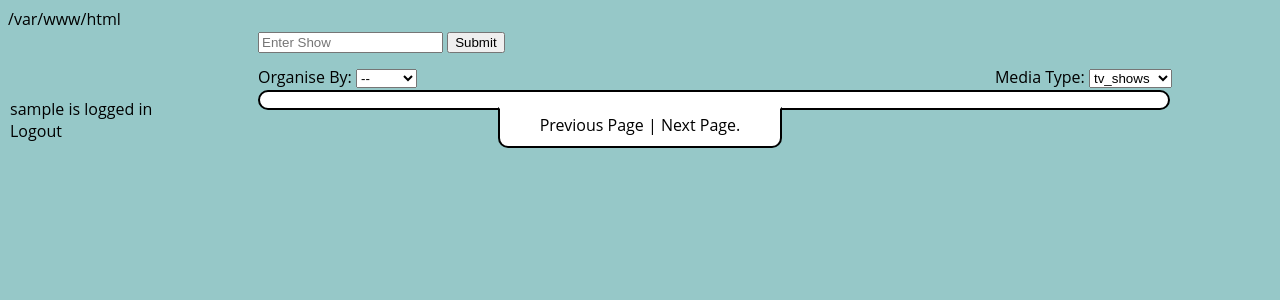
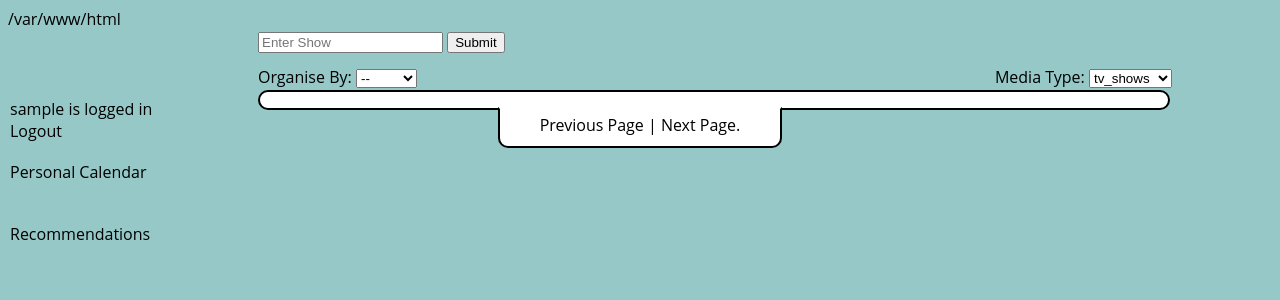
Before and after one commit to CPSSD/recommend, a PHP site: page /Tracker/View/getShowList.php?organise=1 in a window 1280 px wide. Shown: the top 300 px of the page. Run offline with PHP 8.4, Linux system fonts and the light colour scheme; the visitor is signed in with stand-in values (Sample User, id 1); data that the repository does not hold is empty.

Commit message:
Link to Calendar

```diff
--- a/Tracker/View/getShowList.php
+++ b/Tracker/View/getShowList.php
@@ -47,6 +47,10 @@
 					echo "{$_SESSION['username']} is logged in";
 					echo "<p></p>";
 					echo "<a href='logout.php' >Logout</a>";
+					echo "<br></br>";
+					echo "<p><a href='{$GLOBALS["ip"]}Tracker/View/calendar.php?q=tv'> Personal Calendar</p>";
+					echo "<br></br>";
+					echo "<p><a href='recommendations.php'>Recommendations</p>";
 				}else{
 					echo "<a href='signUp.html'><b>Sign up</b></a>";
 					echo "<p>Or Login below:</p>";
```
